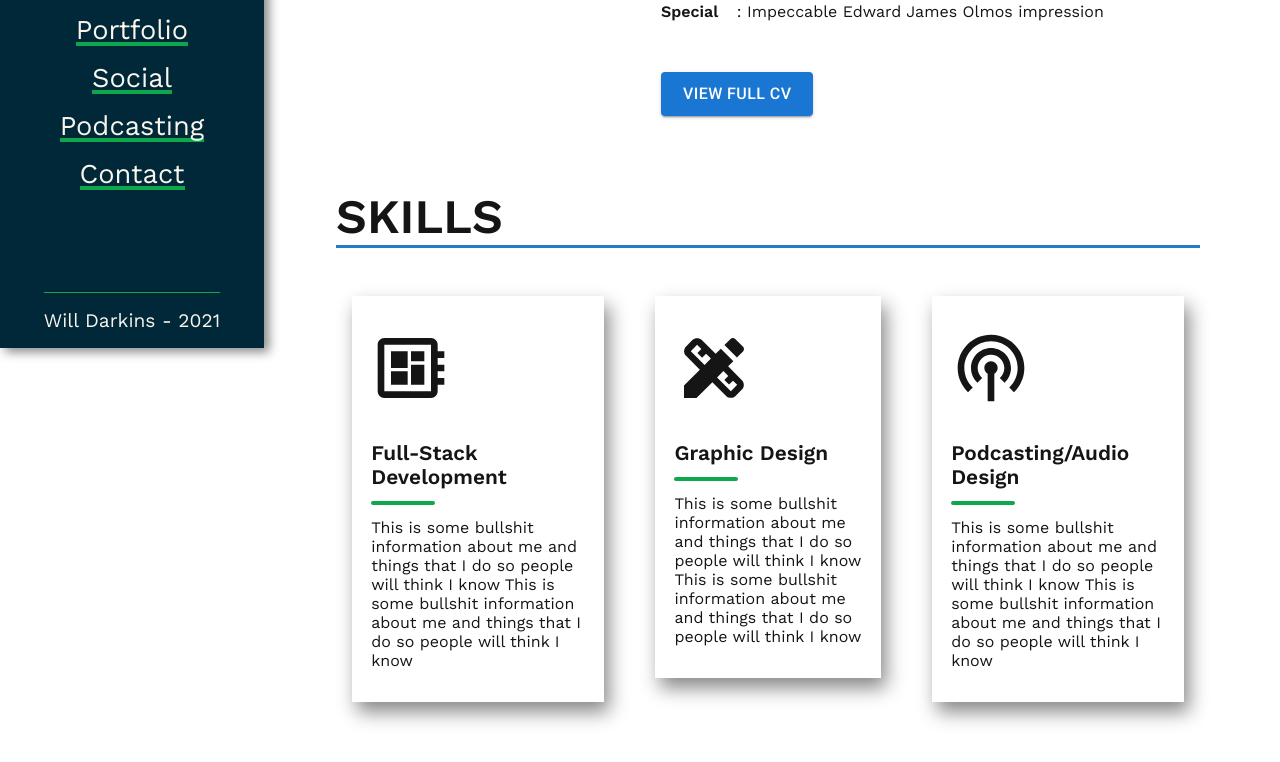
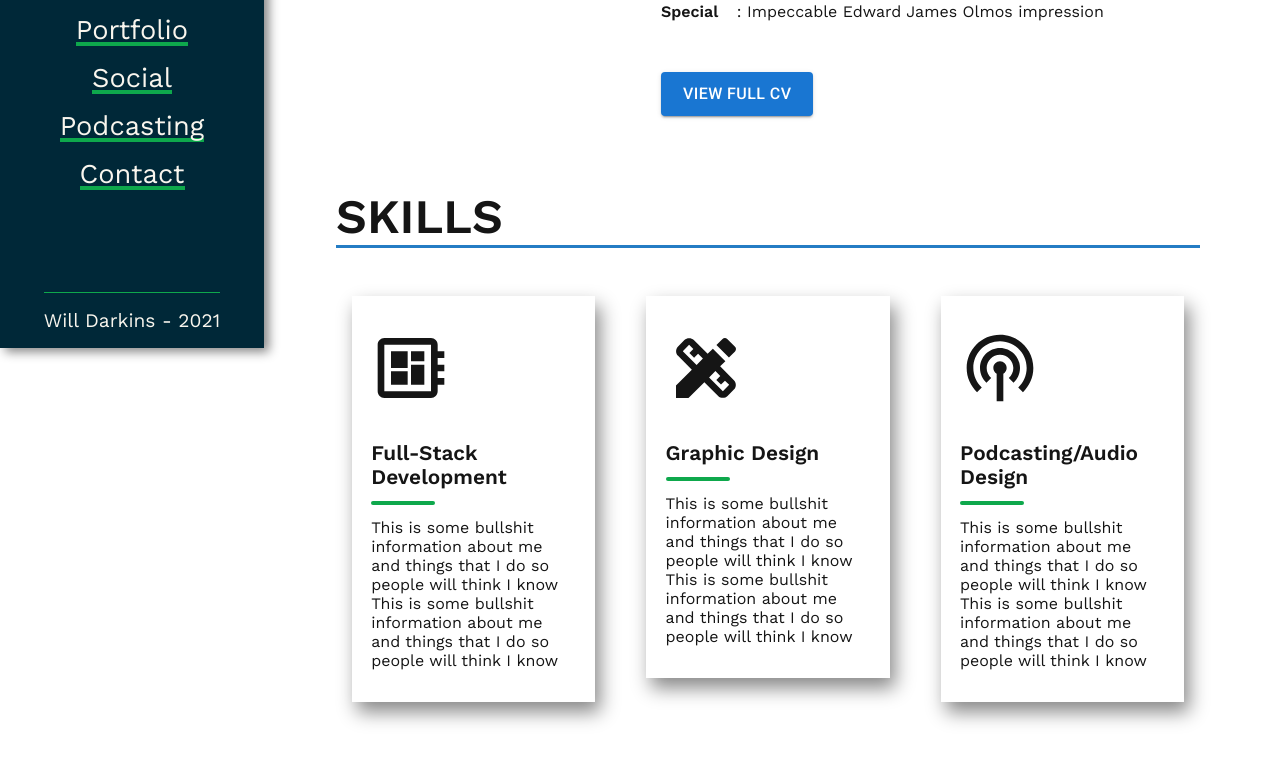
Before and after one commit to willdarkins/portfolio_darkins, a React (Create React App) app: page /about in a window 1280 px wide. Shown: the part 452-1214 px from the top of the page. Built offline with nearby package versions, Linux system fonts and the light colour scheme; a web font is replaced by a local one.

Commit message:
added motion graphics on skill cards

```diff
--- a/src/Components/ServiceCard.js
+++ b/src/Components/ServiceCard.js
@@ -3,6 +3,7 @@ import styled from 'styled-components'
 import DeveloperBoardIcon from '@mui/icons-material/DeveloperBoard';
 import DesignServicesIcon from '@mui/icons-material/DesignServices';
 import PodcastsIcon from '@mui/icons-material/Podcasts';
+import { motion } from 'framer-motion';
 
 const CardStyles = styled.div`
     margin: 0 1rem;
@@ -47,6 +48,14 @@ const podcast = <PodcastsIcon />
 //passing props for info that will be displayed on each of the core skills listed on the About Page
 function ServiceCard({ icon, title, paragraph }) {
     return (
+        <motion.div
+            whileHover={{
+                scale: 1.15,
+                transition: {
+                    duration: .2
+                }
+            }}
+            className='container'>
             <CardStyles>
                 <div className='container'>
                     <p>{icon}</p>
@@ -54,6 +63,7 @@ function ServiceCard({ icon, title, paragraph }) {
                     <p>{paragraph}</p>
                 </div>
             </CardStyles>
+        </motion.div>
     )
 }
 
--- a/src/Components/SkillBars.js
+++ b/src/Components/SkillBars.js
@@ -1,6 +1,6 @@
 import React from 'react'
 import styled from 'styled-components'
-import { MainLayout, InnerLayout } from '../Styles/Layout'
+import { InnerLayout } from '../Styles/Layout'
 import Title from '../Components/Title'
 import ProgressBar from './ProgressBar'
 
```
Lines whose indentation alone changed are shown as unchanged.
